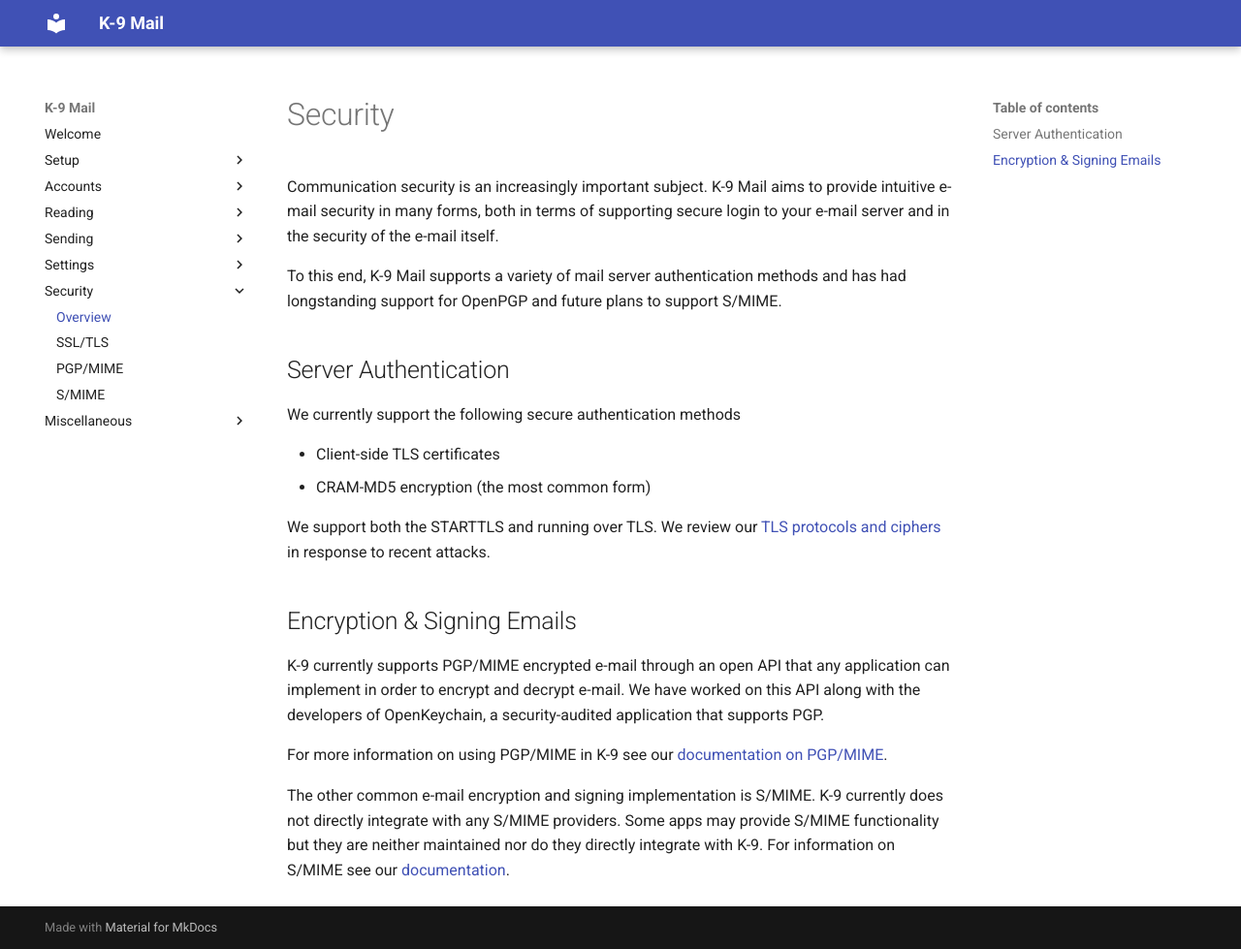
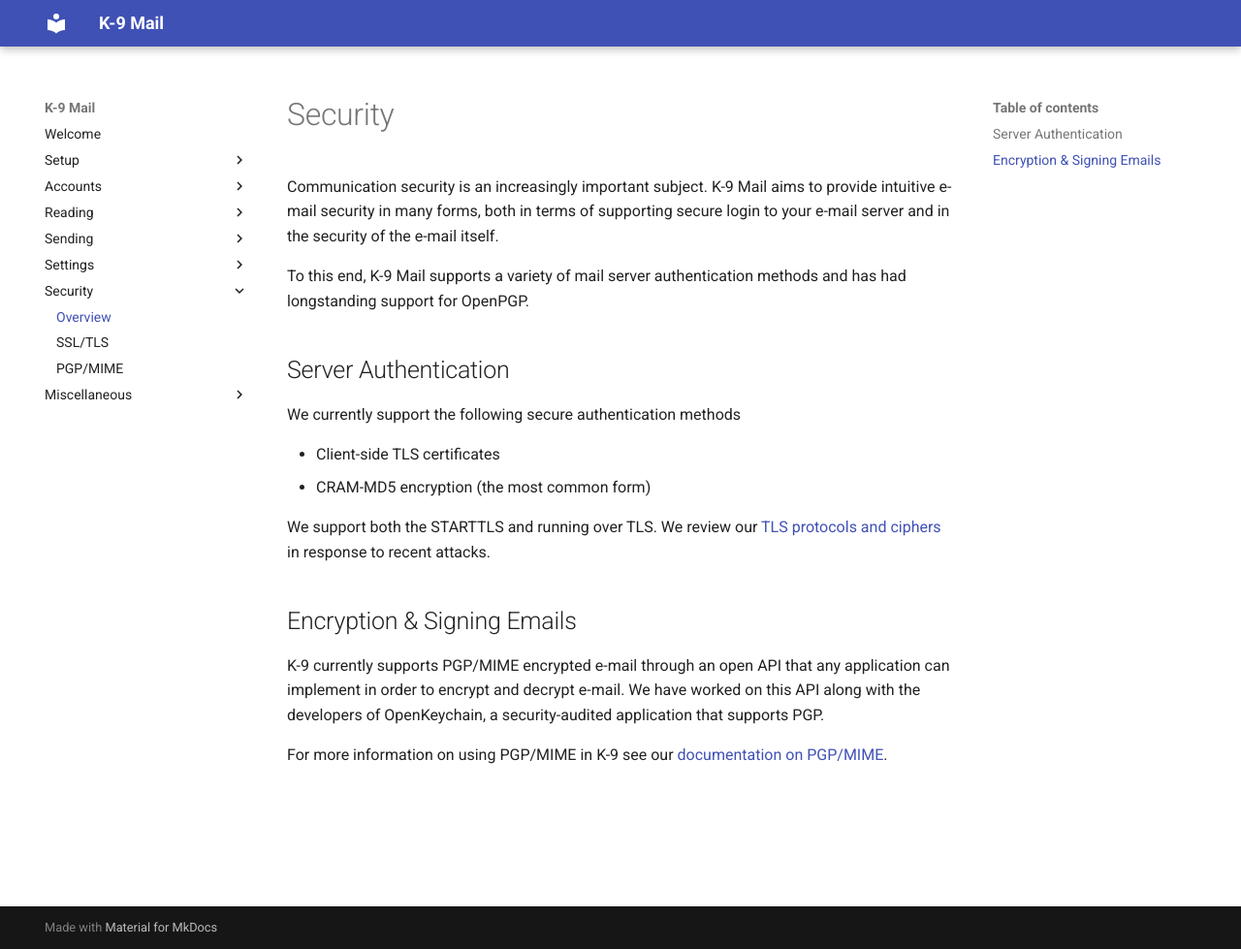
Before and after one commit to k9mail/k9mail-docs, an MkDocs documentation site: the page built from docs/en/current/security/overview.md, in a window 1280 px wide and 979 px high. Shown: the whole window at 97% size. Built offline with MkDocs 1.6.1 and Material for MkDocs 9.7.7, drawn with Linux system fonts in a browser that asks for light colours.

Commit message:
Remove S/MIME page and references to it

```diff
--- a/docs/en/current/security/overview.md
+++ b/docs/en/current/security/overview.md
@@ -4,7 +4,7 @@
 forms, both in terms of supporting secure login to your e-mail server and in the security of the e-mail itself.
 
 To this end, K-9 Mail supports a variety of mail server authentication methods and has had
-longstanding support for OpenPGP and future plans to support S/MIME.
+longstanding support for OpenPGP.
 
 ## Server Authentication
 
@@ -23,7 +23,3 @@
 application that supports PGP.
 
 For more information on using PGP/MIME in K-9 see our [documentation on PGP/MIME](pgpmime.md).
-
-The other common e-mail encryption and signing implementation is S/MIME. K-9 currently does not directly integrate with
-any S/MIME providers. Some apps may provide S/MIME functionality but they are neither maintained nor do they directly
-integrate with K-9. For information on S/MIME see our [documentation](smime.md).
--- a/mkdocs.yml
+++ b/mkdocs.yml
@@ -34,7 +34,6 @@
     - Overview: en/current/security/overview.md
     - SSL/TLS: en/current/security/ssl.md
     - PGP/MIME: en/current/security/pgpmime.md
-    - S/MIME: en/current/security/smime.md
   - Miscellaneous:
     - Widgets: en/current/misc/widgets.md
     - Debugging: en/current/misc/debugging.md
```
Also changed, not shown: docs/en/current/security/smime.md (deleted, +0 -8 lines).
